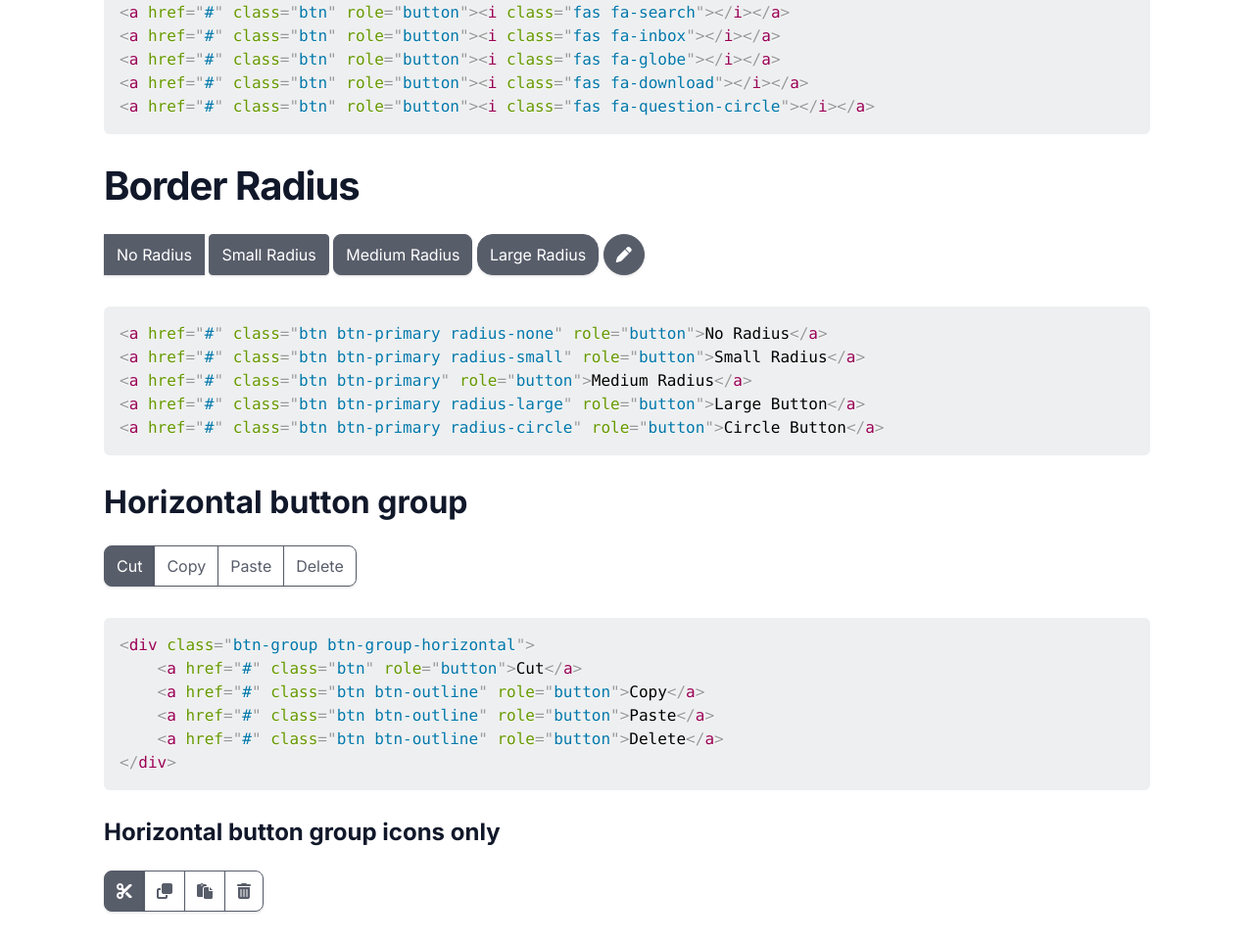
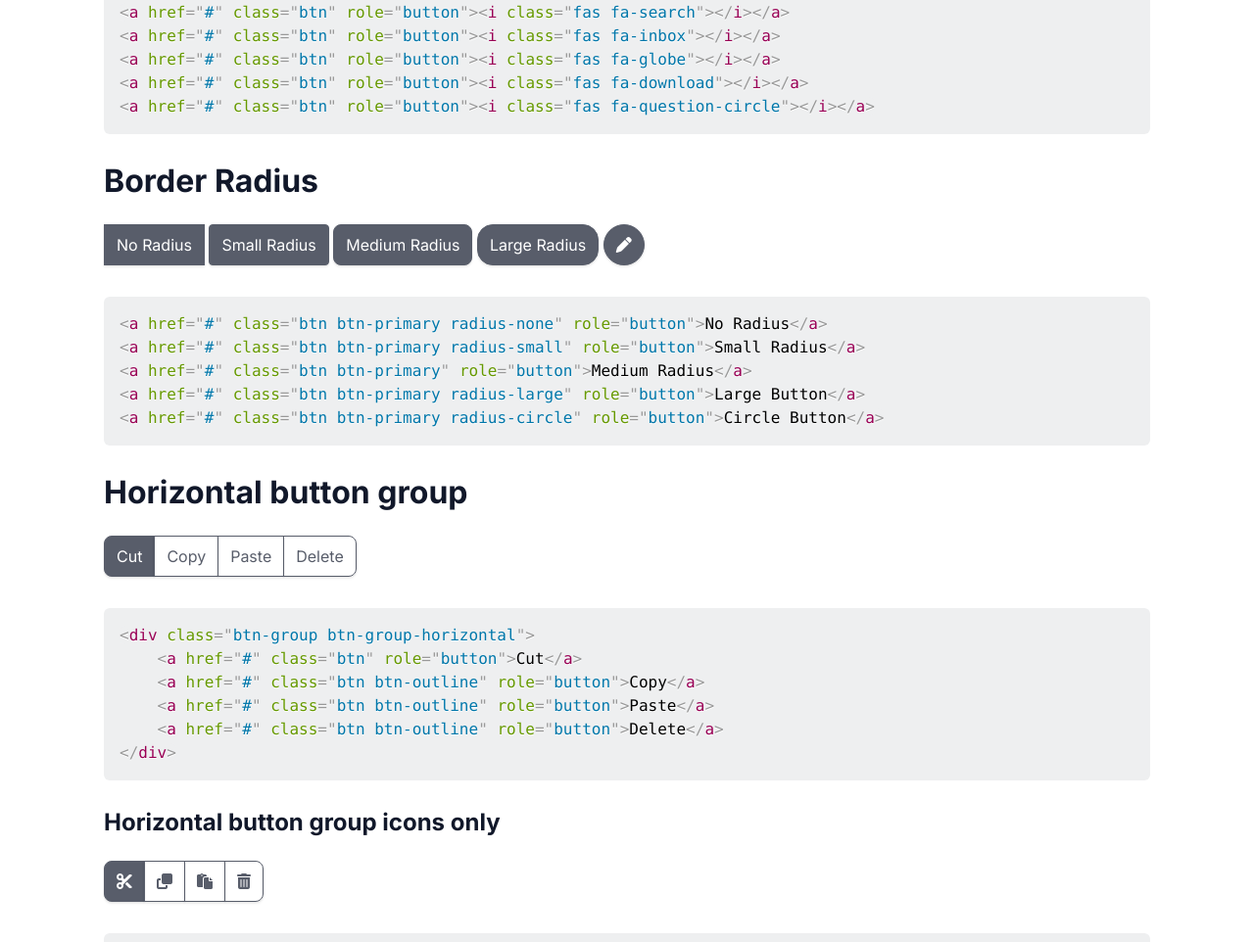
Before and after one commit to jeffbredenkamp/not-another-button-component, a website: page index.html in a window 1280 px wide. Shown: the part 2339-3301 px from the top of the page at 98% size. Drawn offline with nearby package versions, Linux system fonts and the light colour scheme.

Commit message:
fixed heading structure

```diff
--- a/index.html
+++ b/index.html
@@ -130,7 +130,7 @@
 </code></pre>
 
 
-    <h2>Border Radius</h2>
+    <h3>Border Radius</h3>
 
     <a href="#" class="btn radius-none" role="button">No Radius</a>
     <a href="#" class="btn radius-small" role="button">Small Radius</a>
```
